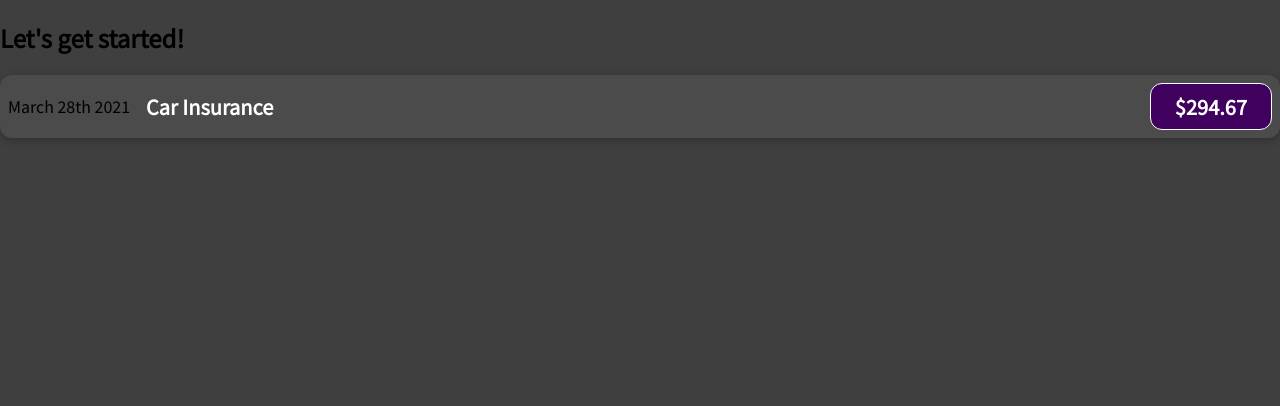
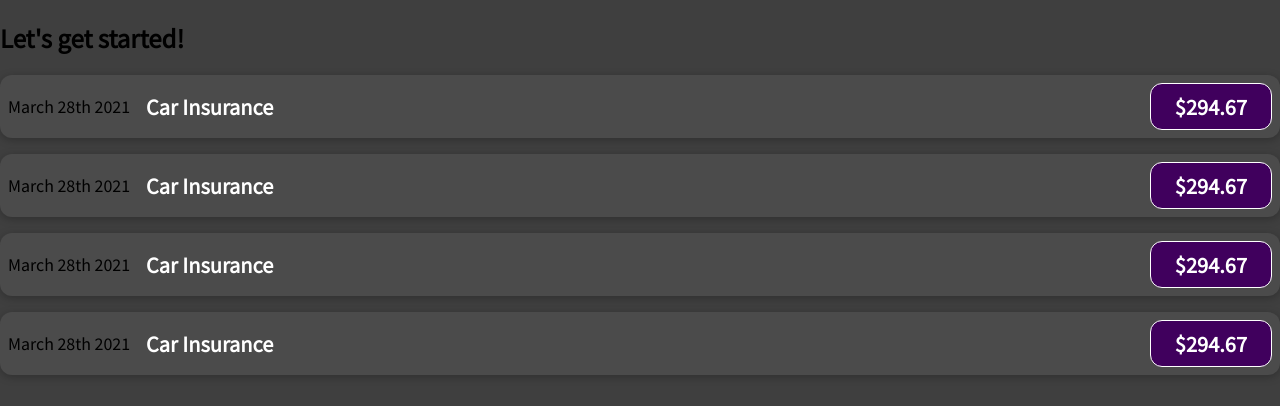
Before and after one commit to dev-thug/react-guide, a JavaScript app: page / in a window 1280 px wide. Shown: the top 406 px of the page. Built offline with nearby package versions, Linux system fonts and the light colour scheme.

Commit message:
add 임시데이터

```diff
--- a/src/App.js
+++ b/src/App.js
@@ -1,10 +1,50 @@
 import ExpenseItem from "./components/ExpenseItem";
 
 function App() {
+    const expenses = [
+        {
+            id: 'e1',
+            title: 'Toilet Paper',
+            amount: 94.12,
+            date: new Date(2020, 7, 14),
+        },
+        {id: 'e2', title: 'New TV', amount: 799.49, date: new Date(2021, 2, 12)},
+        {
+            id: 'e3',
+            title: 'Car Insurance',
+            amount: 294.67,
+            date: new Date(2021, 2, 28),
+        },
+        {
+            id: 'e4',
+            title: 'New Desk (Wooden)',
+            amount: 450,
+            date: new Date(2021, 5, 12),
+        },
+    ];
     return (
         <div>
             <h2>Let's get started!</h2>
-            <ExpenseItem></ExpenseItem>
+            <ExpenseItem
+                title={expenses[0].title}
+                amount={expenses[0].amount}
+                date={expenses[0].date}>
+            </ExpenseItem>
+            <ExpenseItem
+                title={expenses[1].title}
+                amount={expenses[1].amount}
+                date={expenses[1].date}>
+            </ExpenseItem>
+            <ExpenseItem
+                title={expenses[2].title}
+                amount={expenses[2].amount}
+                date={expenses[2].date}>
+            </ExpenseItem>
+            <ExpenseItem
+                title={expenses[3].title}
+                amount={expenses[3].amount}
+                date={expenses[3].date}>
+            </ExpenseItem>
         </div>
     );
 }
```
